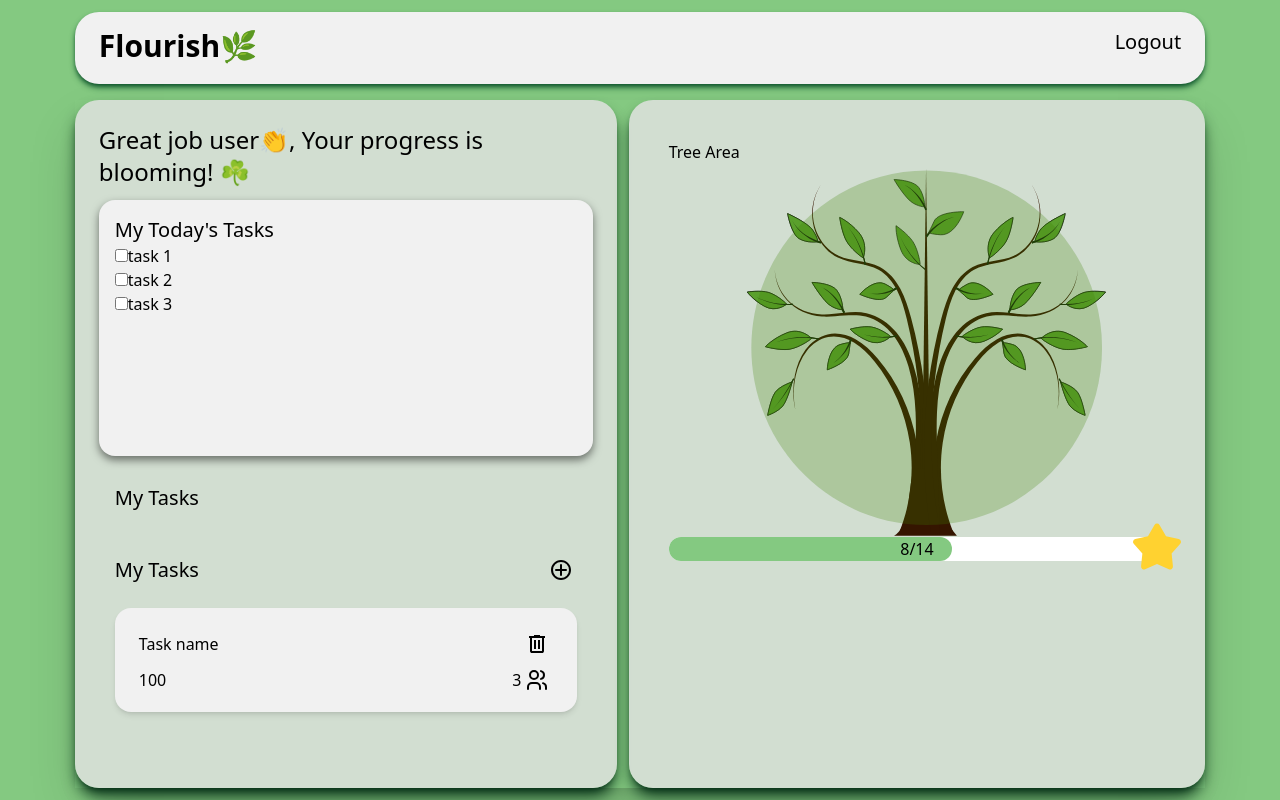
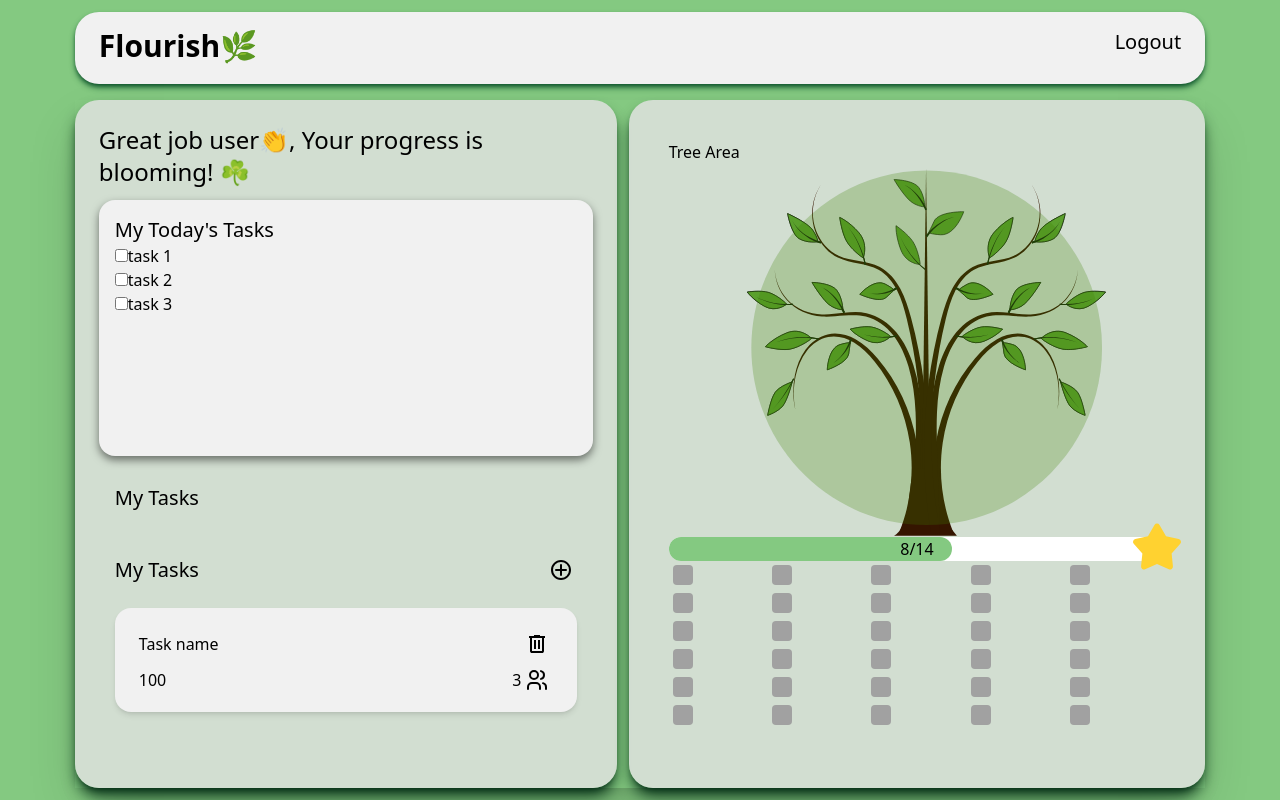
Before and after one commit to Ajdj100/FlourishAppV2, a React (Vite) app in the folder FlourishAppV2/: page /Dashboard in a window 1280 px wide. Built offline with nearby package versions, Linux system fonts and the light colour scheme.

Commit message:
added history widget and history blocks

```diff
--- a/FlourishAppV2/src/TaskView.jsx
+++ b/FlourishAppV2/src/TaskView.jsx
@@ -1,3 +1,4 @@
+import HistoryView from "./components/historyView";
 import MilestoneBar from "./components/milestoneBar";
 
 export default function TaskView() {
@@ -13,6 +14,7 @@ export default function TaskView() {
             <h1>Tree Area</h1>
             <img src="./src/assets/tree.svg" alt="" />
             <MilestoneBar growthGoal={goal} currentGrowth={cur}></MilestoneBar>
+            <HistoryView></HistoryView>
         </>
     )
 }
--- /dev/null
+++ b/FlourishAppV2/src/components/historyView.jsx
@@ -0,0 +1,30 @@
+function HistoryBlock({ success }) {
+
+    if (success) {
+        return (
+            <div className="bg-[#84C981] w-5 h-5 rounded-sm"></div>
+        )
+    } else {
+        return (
+            <div className="bg-neutral-400 w-5 h-5 m-1 rounded-sm"></div>
+        )
+    }
+
+}
+
+export default function HistoryView() {
+
+    let dayCount = 30;
+
+    let boxes = [];
+
+    for (var i = 0; i < dayCount; i++) {
+        boxes.push(<HistoryBlock key={i} success={false} />)
+    }
+
+    return (
+        <div className="flex flex-col-reverse max-h-44 flex-wrap max-w-full">
+            {boxes}
+        </div>
+    )
+}
```
Also changed, not shown: tailwind.config.js (added).
